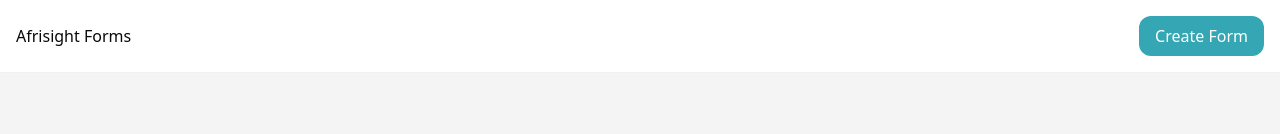
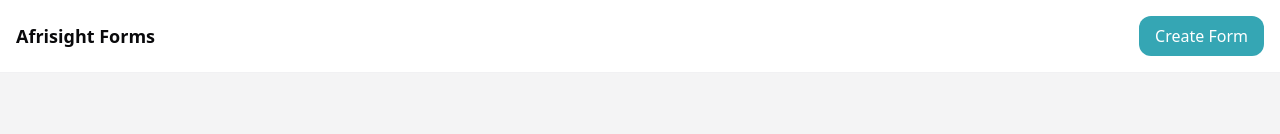
Before and after one commit to tatendabakozw/afrisight-forms, a Next.js app: page / in a window 1280 px wide. Shown: the top 134 px of the page. Built offline with nearby package versions, Linux system fonts and the light colour scheme.

Commit message:
fix: added dragable icon

```diff
--- a/src/components/navigation/Navbar.tsx
+++ b/src/components/navigation/Navbar.tsx
@@ -6,7 +6,7 @@
   return (
     <div className="flex flex-col items-center py-4 border-b fixed z-50 top-0 w-full bg-white border-zinc-200/50">
       <div className="flex flex-row items-center max-w-7xl justify-between w-full mx-auto px-4">
-        <p>Afrisight Forms</p>
+        <p className="text-lg font-semibold text-zinc-950">Afrisight Forms</p>
         <div className="md:flex hidden space-x-4 flex-row items-center"></div>
         <div className="flex bg-brand-original text-white px-4 p-2 rounded-xl">
           Create Form
```
